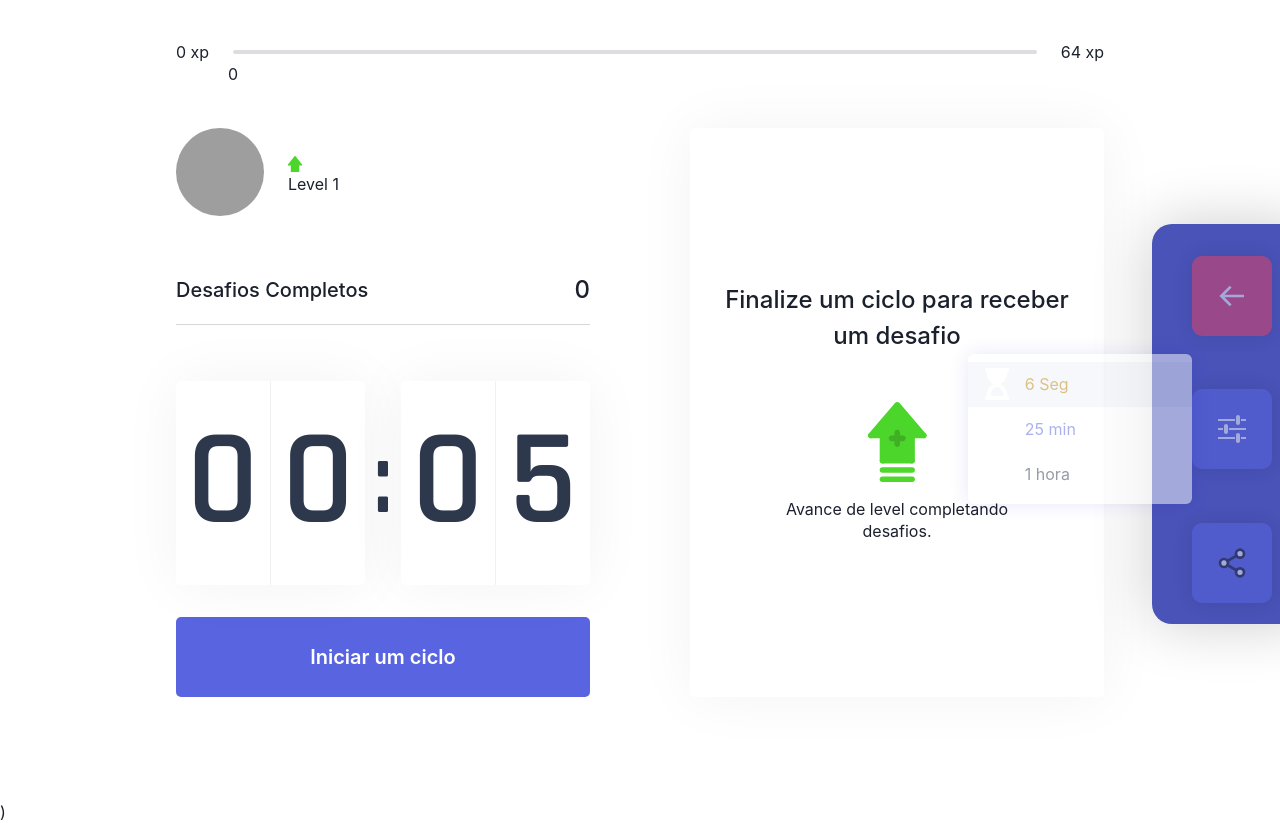
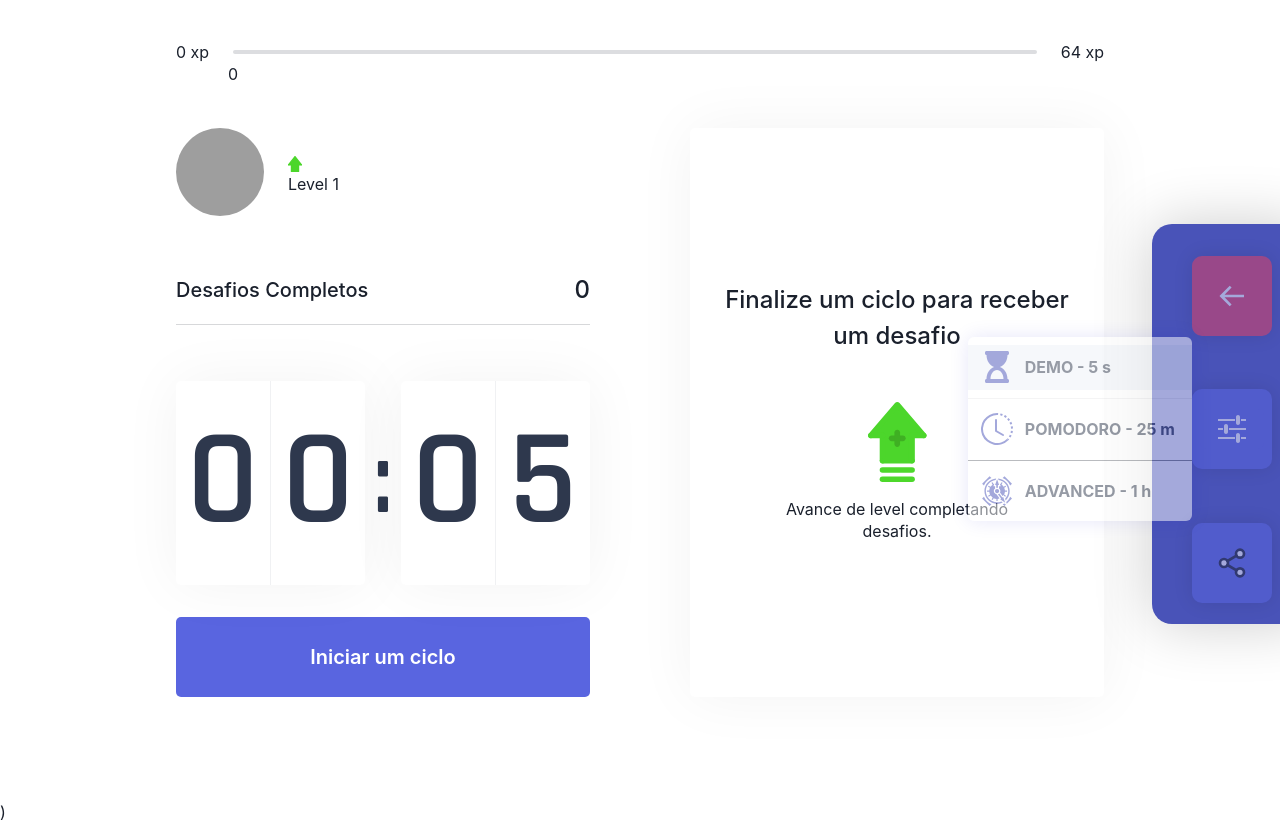
Before and after one commit to paichato/moveit-next, a Next.js app: page /moveit in a window 1280 px wide. Both pictures are taken after a click on the button 1232 px from the left and 429 px from the top of the page. Built offline with nearby package versions, Linux system fonts and the light colour scheme; grey boxes are pictures that could not be loaded.

Commit message:
:construction: feat -> added styles to config button

```diff
--- a/src/components/Sidebar.tsx
+++ b/src/components/Sidebar.tsx
@@ -6,9 +6,11 @@ import { FiShare2 } from "react-icons/fi";
 import { useRouter } from "next/router";
 import { useContext } from "react";
 import { LogoutContext } from "../contexts/LogoutContext";
-import { Menu, MenuButton, MenuItem, MenuList } from "@chakra-ui/menu";
+import { Menu, MenuButton, MenuDivider, MenuItem, MenuList } from "@chakra-ui/menu";
 import { Button } from "@chakra-ui/button";
 import {FaHourglassStart} from 'react-icons/fa'
+import {BsClockHistory} from 'react-icons/bs';
+import {GiClockwork} from 'react-icons/gi';
 
 export function Sidebar() {
   const router = useRouter();
@@ -46,9 +48,12 @@ export function Sidebar() {
             <IoMdOptions />
           </MenuButton>
           <MenuList style={{background:"var(--white)",boxShadow:"0 0 20px rgba(0,0,200,0.2)", outline:"none", border:"none"}}>
-            <MenuItem  icon={<FaHourglassStart/> } style={{ color:"darkgoldenrod"}}>6 Seg</MenuItem>
-            <MenuItem icon={<FaHourglassStart/>} style={{ color:"var(--blue)"}}>25 min</MenuItem>
-            <MenuItem icon={<FaHourglassStart/>}style={{ color:"var(--title)"}}>1 hora</MenuItem>
+            <MenuItem   icon={<FaHourglassStart style={{fill:"var(--blue-dark)"}}/> } style={{ color:"var(--title)", fontWeight:"bolder"}}>DEMO - 5 s</MenuItem>
+            <MenuDivider style={{color:"var(--gray-line)"}}/>
+            <MenuItem  icon={<BsClockHistory style={{fill:"var(--blue-dark)"}}/>} style={{ color:"var(--title)", fontWeight:"bolder"}}>POMODORO - 25 m</MenuItem>
+            <MenuDivider/>
+            <MenuItem icon={<GiClockwork style={{fill:"var(--blue-dark)"}}/>}style={{ color:"var(--title)", fontWeight:"bolder"}}>ADVANCED - 1 h</MenuItem>
+
           </MenuList>
         </Menu>
         </button>
```
